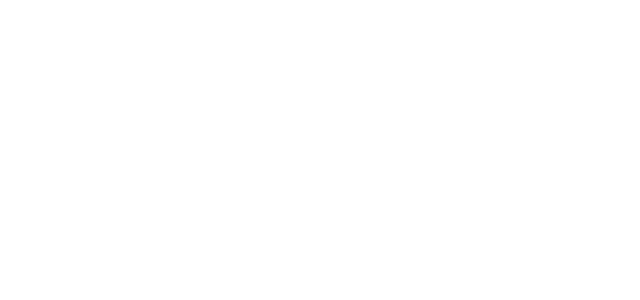
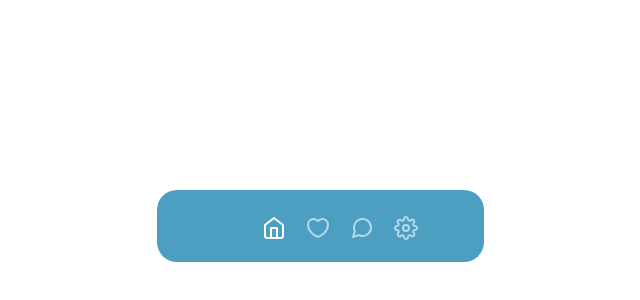
Before and after one commit to HuascarGutierrez/BookingApp, a React (Vite) app: page / in a window 1280 px wide. Shown: the part 174-474 px from the top of the page, without its empty margins (320-960 px from the left). Built offline with nearby package versions, Linux system fonts and the light colour scheme.

Commit message:
fixing color and hover

```diff
--- a/src/components/Menu.jsx
+++ b/src/components/Menu.jsx
@@ -2,7 +2,7 @@
 import '../styles/menu.css'
 function Menu() {
   return (
-    <footer>
+    <div>
         <nav>
             <ul>
 				<li><img src='/menu/Home.svg'></img></li>
@@ -11,7 +11,7 @@
 				<li><img src='/menu/Settings.svg'></img></li>
 			</ul>
         </nav>
-    </footer>
+    </div>
   )
 }
 
--- a/src/styles/menu.css
+++ b/src/styles/menu.css
@@ -7,6 +7,14 @@
 
   nav {
     float: left;
+    background: #4C9FC1;
+    width: 327px;
+    height: 72px;
+    top: 710px;
+    left: 24px;
+    border-radius: 20px;
+    display: flex;
+    justify-content: space-around;
   }
 
   nav ul {
@@ -19,7 +27,12 @@
     font-family: Arial, sans-serif;
     font-size: 16px;
   }
+  nav ul li img {
+    display: block;
+    padding: 10px;
+  }
 
   nav ul li:hover {
-    background: #eca023;
+    background: rgb(139, 194, 216);
+    border-radius: 15px;
   }
```
